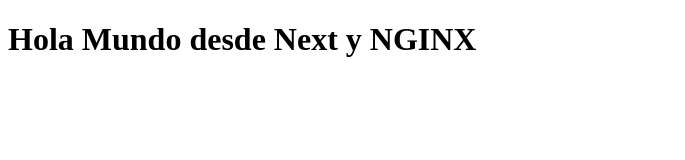
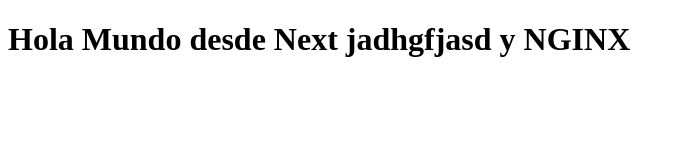
Before and after one commit to morgadodesarrollador/jenkinsPTienda, a plain HTML site: page app_next/index.html in a window 1280 px wide. Shown: the whole page, without its empty margins (0-685 px from the left). Drawn offline with Linux system fonts and the light colour scheme.

```diff
--- a/app_next/index.html
+++ b/app_next/index.html
@@ -7,6 +7,6 @@
     <title>Document</title>
 </head>
 <body>
-    <h1>Hola Mundo desde Next y NGINX</h1>
+    <h1>Hola Mundo desde Next jadhgfjasd y NGINX</h1>
 </body>
 </html>
```
Also changed, not shown: 1 other file.
